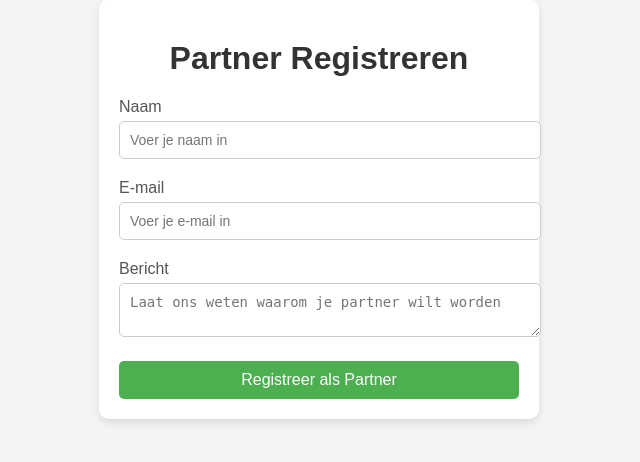
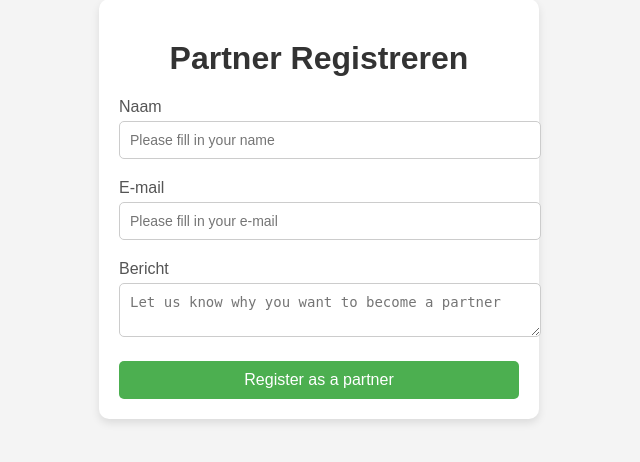
Before and after one commit to ROBERTJV004/Project, a Flask app: template Project/templates/newpartner.html in a window 1280 px wide. Shown: the part 191-653 px from the top of the page, without its empty margins (321-961 px from the left). Run offline with Flask 3, Linux system fonts and the light colour scheme; the template is opened without the code that fills it, so the values that code supplies are empty; some libraries are stand-ins or nearby versions.

Commit message:
Update newpartner.html

```diff
--- a/Project/templates/newpartner.html
+++ b/Project/templates/newpartner.html
@@ -83,15 +83,15 @@
     <!-- Partner Registration Form -->
     <form action="/partners/register" method="POST">
         <label for="name">Naam</label>
-        <input type="text" id="name" name="name" required placeholder="Voer je naam in">
+        <input type="text" id="name" name="name" required placeholder="Please fill in your name">
 
         <label for="email">E-mail</label>
-        <input type="email" id="email" name="email" required placeholder="Voer je e-mail in">
+        <input type="email" id="email" name="email" required placeholder="Please fill in your e-mail">
 
         <label for="message">Bericht</label>
-        <textarea id="message" name="message" required placeholder="Laat ons weten waarom je partner wilt worden"></textarea>
+        <textarea id="message" name="message" required placeholder="Let us know why you want to become a partner"></textarea>
 
-        <button type="submit">Registreer als Partner</button>
+        <button type="submit">Register as a partner</button>
     </form>
 </div>
 
```
